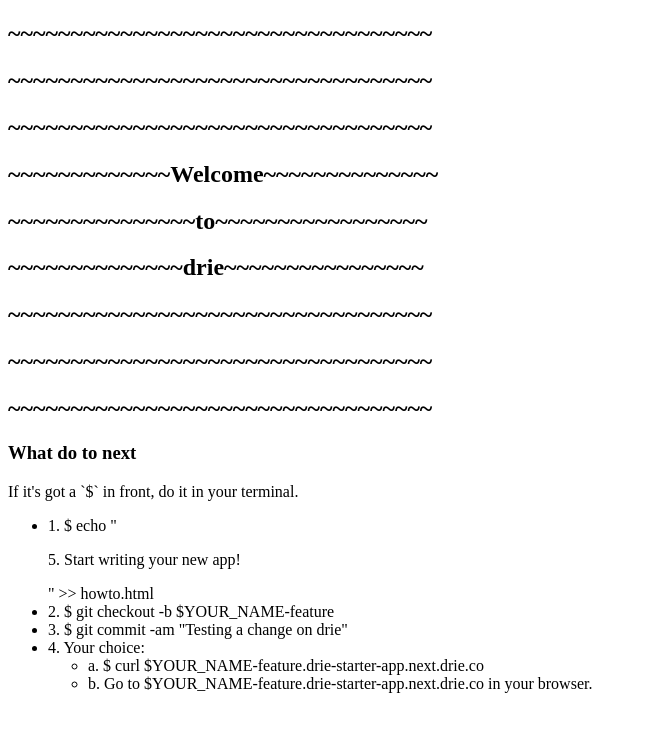
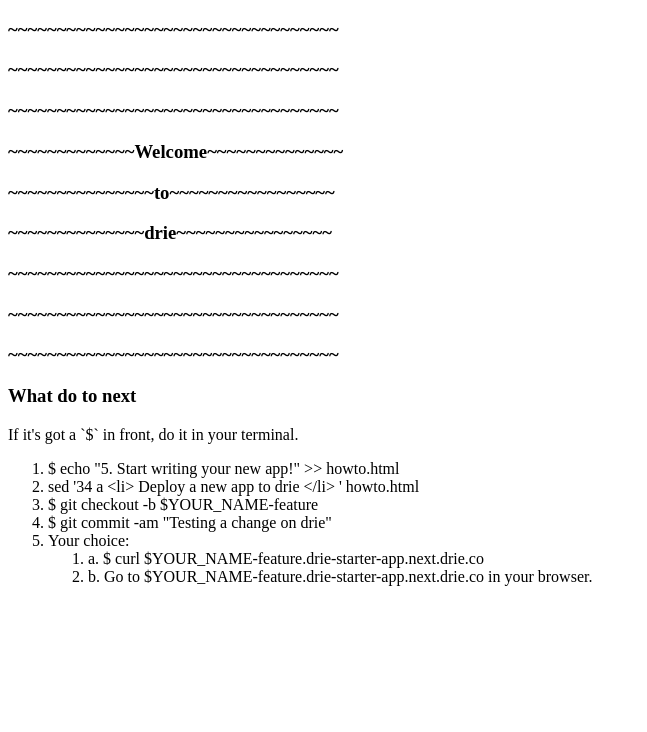
Before and after one commit to drie/demo-starter-app, a website: page howto.html in a window 1280 px wide. Shown: the whole page, without its empty margins (0-647 px from the left). Drawn offline with Linux system fonts and the light colour scheme.

Commit message:
Change echo to sed to make insertion more specific

```diff
--- a/howto.html
+++ b/howto.html
@@ -6,31 +6,32 @@
     <title>drie | Take your first steps</title>
 </head>
 <body>
-    <h2>~~~~~~~~~~~~~~~~~~~~~~~~~~~~~~~~~~</h2>
-    <h2>~~~~~~~~~~~~~~~~~~~~~~~~~~~~~~~~~~</h2>
-    <h2>~~~~~~~~~~~~~~~~~~~~~~~~~~~~~~~~~~</h2>
-    <h2>~~~~~~~~~~~~~Welcome~~~~~~~~~~~~~~</h2>
-    <h2>~~~~~~~~~~~~~~~to~~~~~~~~~~~~~~~~~</h2>
-    <h2>~~~~~~~~~~~~~~drie~~~~~~~~~~~~~~~~</h2>
-    <h2>~~~~~~~~~~~~~~~~~~~~~~~~~~~~~~~~~~</h2>
-    <h2>~~~~~~~~~~~~~~~~~~~~~~~~~~~~~~~~~~</h2>
-    <h2>~~~~~~~~~~~~~~~~~~~~~~~~~~~~~~~~~~</h2>
+    <h3>~~~~~~~~~~~~~~~~~~~~~~~~~~~~~~~~~~</h3>
+    <h3>~~~~~~~~~~~~~~~~~~~~~~~~~~~~~~~~~~</h3>
+    <h3>~~~~~~~~~~~~~~~~~~~~~~~~~~~~~~~~~~</h3>
+    <h3>~~~~~~~~~~~~~Welcome~~~~~~~~~~~~~~</h3>
+    <h3>~~~~~~~~~~~~~~~to~~~~~~~~~~~~~~~~~</h3>
+    <h3>~~~~~~~~~~~~~~drie~~~~~~~~~~~~~~~~</h3>
+    <h3>~~~~~~~~~~~~~~~~~~~~~~~~~~~~~~~~~~</h3>
+    <h3>~~~~~~~~~~~~~~~~~~~~~~~~~~~~~~~~~~</h3>
+    <h3>~~~~~~~~~~~~~~~~~~~~~~~~~~~~~~~~~~</h3>
 
     <h3>What do to next</h3>
 
     <p>If it's got a `$` in front, do it in your terminal.</p>
 
     <p>
-        <ul>
-          <li>1. $ echo "<p>5. Start writing your new app!</p>" >> howto.html</li>
-          <li>2. $ git checkout -b $YOUR_NAME-feature</li>
-          <li>3. $ git commit -am "Testing a change on drie"</li>
-          <li>4. Your choice:</li>
-            <ul>
+        <ol>
+          <li>$ echo "5. Start writing your new app!" >> howto.html</li>
+          <li>sed '34 a &lt;li&gt; Deploy a new app to drie &lt;/li&gt; ' howto.html</li>
+          <li>$ git checkout -b $YOUR_NAME-feature</li>
+          <li>$ git commit -am "Testing a change on drie"</li>
+          <li>Your choice:</li>
+            <ol>
               <li>a. $ curl $YOUR_NAME-feature.drie-starter-app.next.drie.co</li>
               <li>b. Go to $YOUR_NAME-feature.drie-starter-app.next.drie.co in your browser.</li>
-            </ul>
+            </ol>
           </li>
-        </ul>
+        </ol>
     </p>
 </body>
```
